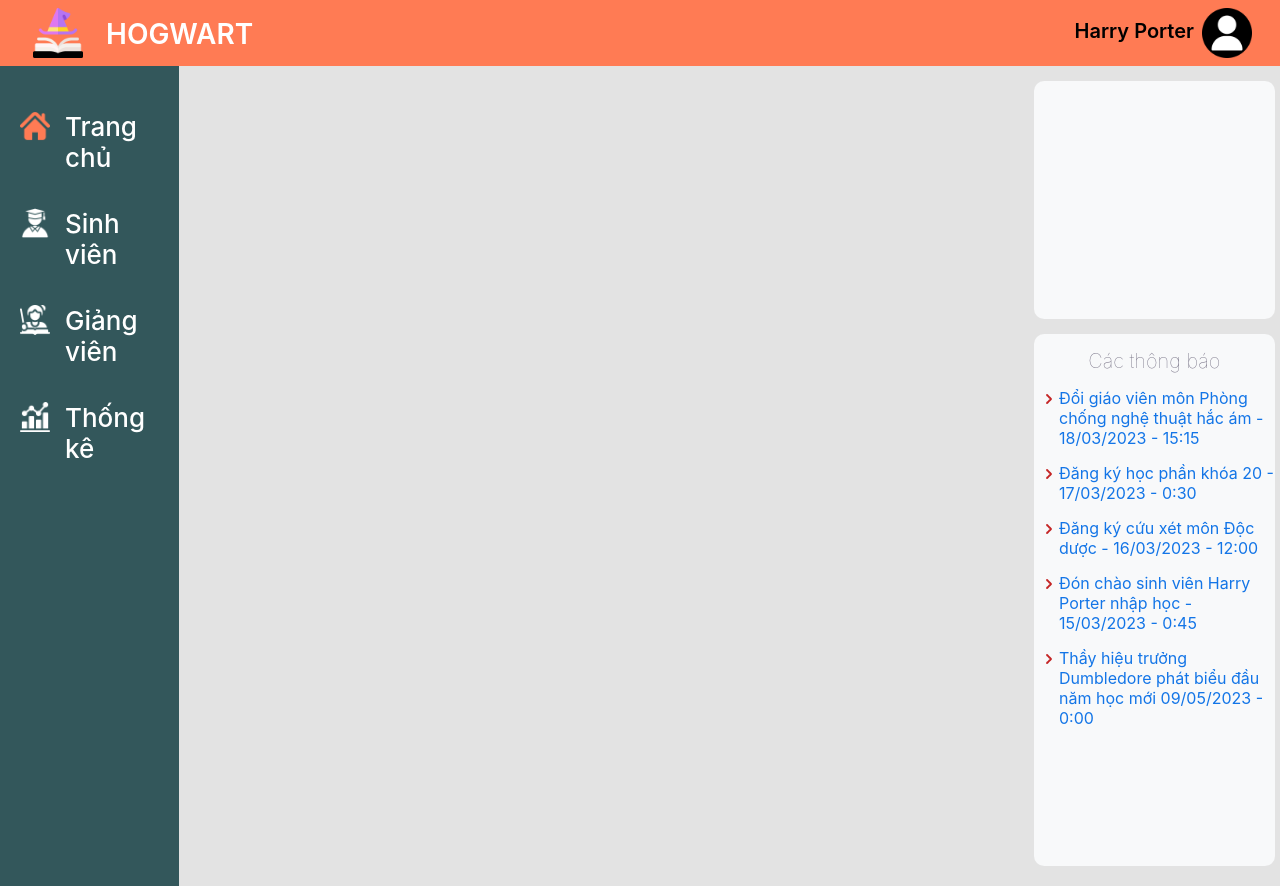
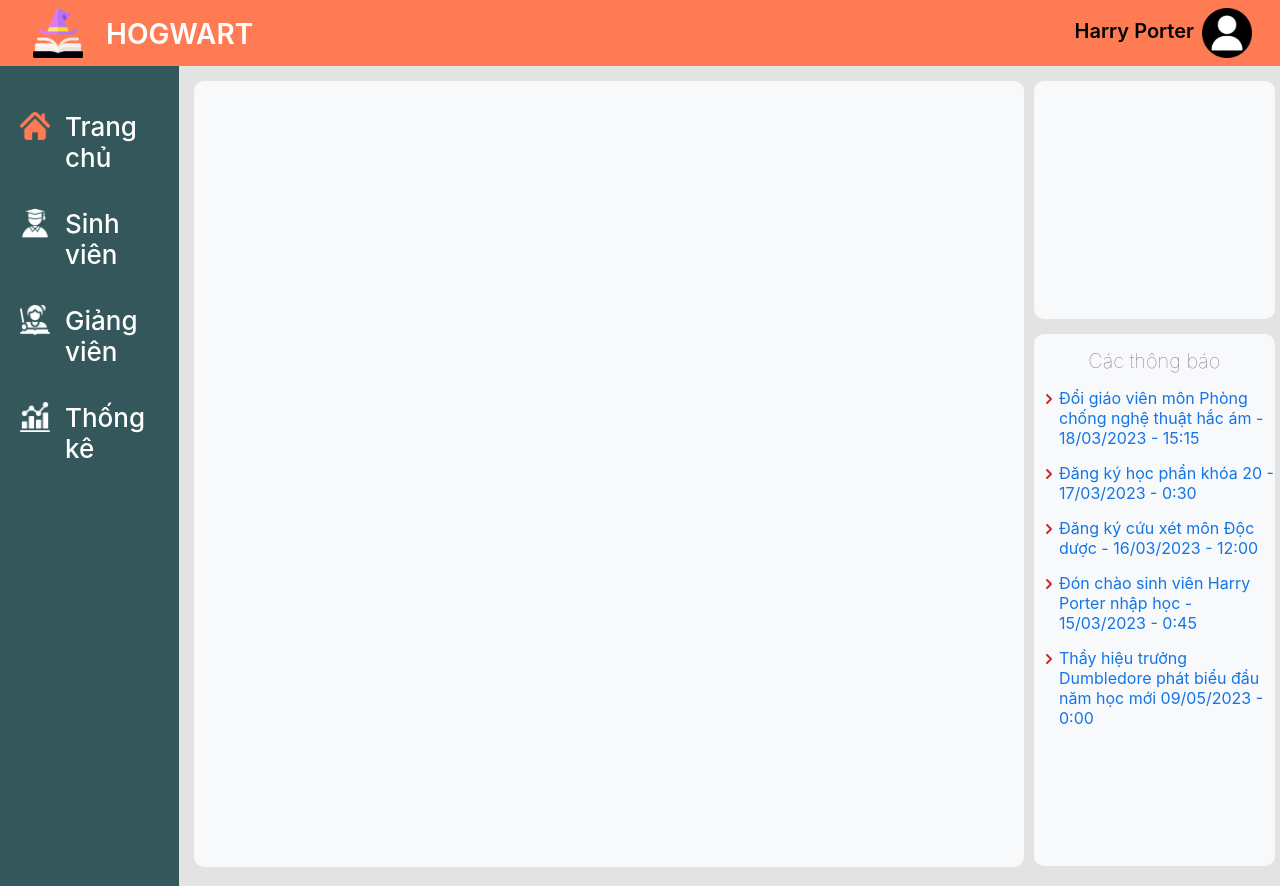
Before and after one commit to DuyTruong-237/nt114_fe, a React (Create React App) app: page / in a window 1280 px wide. Built offline with nearby package versions, Linux system fonts and the light colour scheme.

Commit message:
Update#5
Formart(Semi-finished)

```diff
--- a/src/App.css
+++ b/src/App.css
@@ -14,6 +14,11 @@
 }
 .Main-Content {
   flex-grow: 3;
+  background-color: #F8F9FA;
+  border-radius: 10px;
+  margin: 15px 0px 15px 15px;
+  height: 98%;
+  padding-bottom: 2px;
 }
 .Right-Cont {
   display: flex;
```
